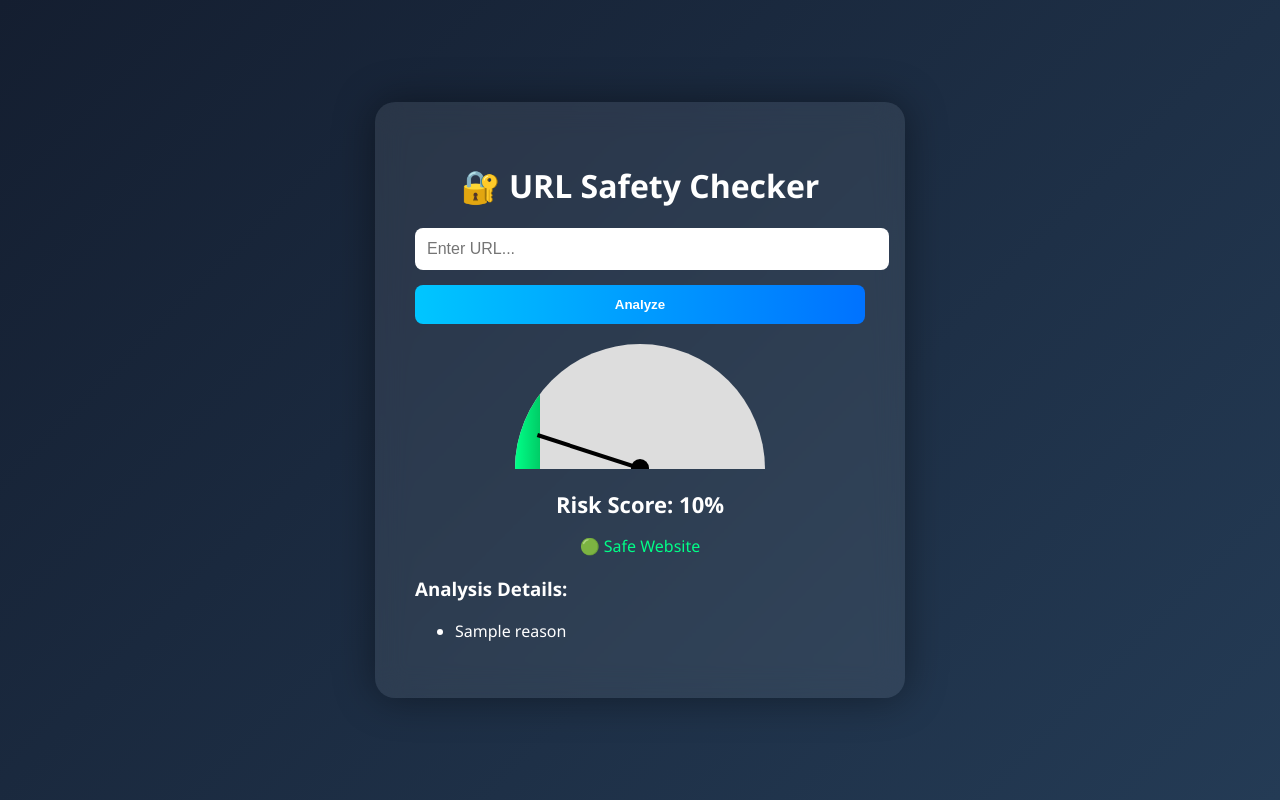
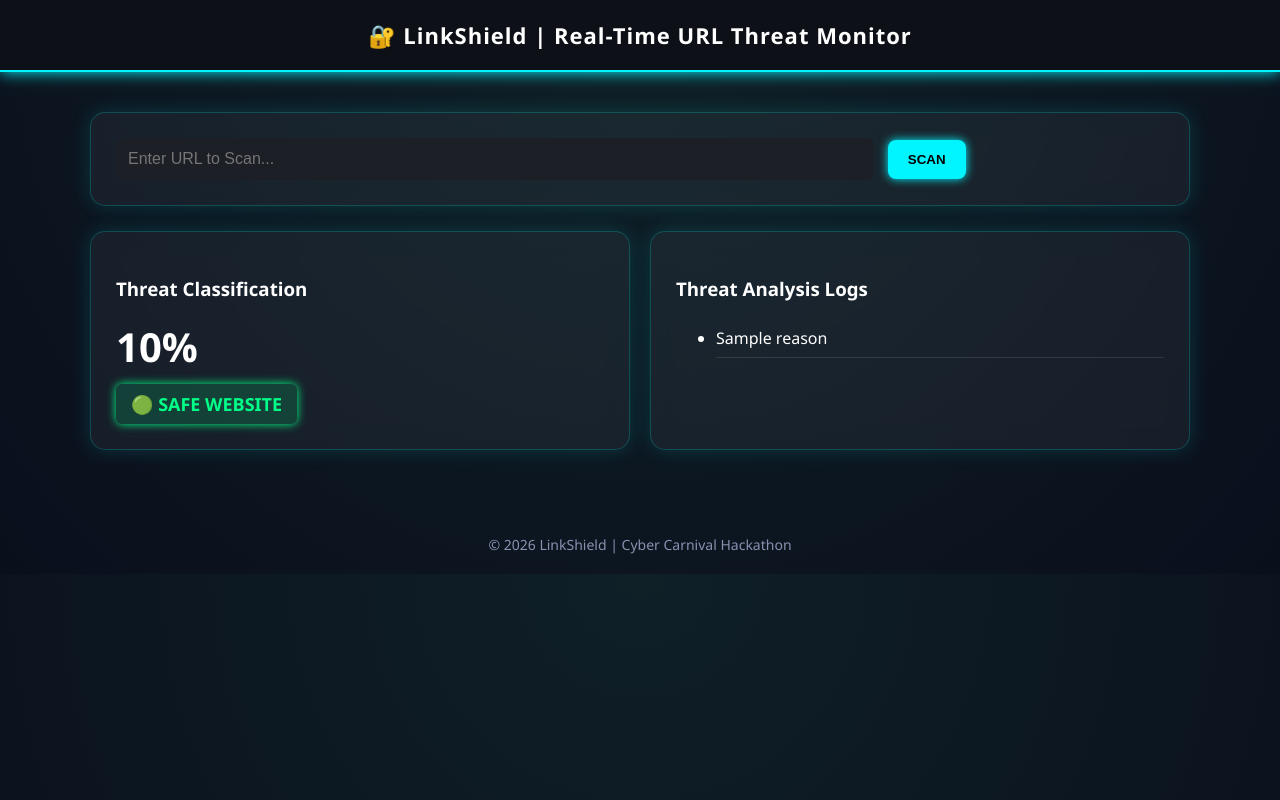
Before and after one commit to piyush10854/url-safety-checker, a Flask app: template templates/index.html in a window 1280 px wide. Run offline with Flask 3, Linux system fonts and the light colour scheme; the template is opened without the code that fills it: most values are stand-ins (such as "Sample title", 1, 10 or a date in 2020).

Commit message:
first commit

```diff
--- a/app.py
+++ b/app.py
@@ -48,4 +48,4 @@ def home():
 
 
 if __name__ == "__main__":
-    app.run(debug=True)
+    app.run()
--- a/static/style.css
+++ b/static/style.css
@@ -1,102 +1,126 @@
 body {
     margin: 0;
     font-family: 'Segoe UI', sans-serif;
-    background: linear-gradient(135deg, #141e30, #243b55);
-    display: flex;
-    justify-content: center;
-    align-items: center;
-    min-height: 100vh;
-    color: white;
+    background: radial-gradient(circle at top, #0f2027, #0a0f1c);
+    color: #ffffff;
 }
 
-.container {
-    background: rgba(255, 255, 255, 0.08);
-    padding: 40px;
-    border-radius: 20px;
-    backdrop-filter: blur(15px);
-    width: 450px;
+/* Header */
+.navbar {
+    padding: 20px;
     text-align: center;
-    box-shadow: 0 0 40px rgba(0,0,0,0.4);
+    font-size: 22px;
+    font-weight: bold;
+    background: #0d1117;
+    border-bottom: 2px solid #00f5ff;
+    letter-spacing: 1px;
+    box-shadow: 0 0 15px #00f5ff;
 }
 
+/* Container */
+.container {
+    width: 90%;
+    max-width: 1100px;
+    margin: 40px auto;
+}
+
+/* Glass Card */
+.card {
+    background: rgba(255, 255, 255, 0.05);
+    padding: 25px;
+    border-radius: 15px;
+    backdrop-filter: blur(12px);
+    border: 1px solid rgba(0, 255, 255, 0.2);
+    box-shadow: 0 0 20px rgba(0, 255, 255, 0.15);
+    margin-bottom: 25px;
+}
+
+/* Input */
 input {
-    width: 100%;
+    width: 70%;
     padding: 12px;
     border-radius: 8px;
     border: none;
-    margin-bottom: 15px;
+    background: #1c1f26;
+    color: white;
     font-size: 16px;
+    outline: none;
 }
 
 button {
-    width: 100%;
-    padding: 12px;
+    padding: 12px 20px;
     border-radius: 8px;
     border: none;
     font-weight: bold;
     cursor: pointer;
-    background: linear-gradient(90deg, #00c6ff, #0072ff);
-    color: white;
+    background: #00f5ff;
+    color: #000;
+    margin-left: 10px;
     transition: 0.3s;
+    box-shadow: 0 0 10px #00f5ff;
 }
 
 button:hover {
     transform: scale(1.05);
+    box-shadow: 0 0 20px #00f5ff;
 }
 
-.gauge {
-    position: relative;
-    width: 250px;
-    height: 125px;
-    margin: 20px auto;
-    border-radius: 250px 250px 0 0;
-    background: #ddd;
-    overflow: hidden;
+/* Grid */
+.result-grid {
+    display: grid;
+    grid-template-columns: 1fr 1fr;
+    gap: 20px;
 }
 
-.gauge-fill {
-    position: absolute;
-    bottom: 0;
-    left: 0;
-    height: 100%;
-    width: 0%;
-    border-radius: 250px 250px 0 0;
-    transition: width 1s ease-in-out;
-}
-
-.needle {
-    position: absolute;
-    bottom: 0;
-    left: 50%;
-    width: 4px;
-    height: 110px;
-    background: black;
-    transform-origin: bottom center;
-    transform: rotate(-90deg);
-    transition: transform 1s ease-in-out;
-}
-
-.gauge-center {
-    position: absolute;
-    bottom: -8px;
-    left: 50%;
-    transform: translateX(-50%);
-    width: 18px;
-    height: 18px;
-    background: black;
-    border-radius: 50%;
-}
-
-.score-text {
-    font-size: 22px;
+/* Risk Meter */
+.risk-score {
+    font-size: 40px;
     font-weight: bold;
 }
 
-.safe { color: #00ff88; }
-.warning { color: #ffcc00; }
-.danger { color: #ff4d4d; }
+/* Status */
+.status {
+    font-size: 18px;
+    font-weight: bold;
+    padding: 8px 15px;
+    border-radius: 6px;
+    display: inline-block;
+    margin-top: 10px;
+}
 
-.reasons {
-    text-align: left;
-    margin-top: 15px;
+.safe {
+    background: rgba(0,255,136,0.15);
+    color: #00ff88;
+    box-shadow: 0 0 10px #00ff88;
 }
+
+.warning {
+    background: rgba(255,204,0,0.15);
+    color: #ffcc00;
+    box-shadow: 0 0 10px #ffcc00;
+}
+
+.danger {
+    background: rgba(255,0,0,0.15);
+    color: #ff4d4d;
+    box-shadow: 0 0 15px #ff0000;
+}
+
+/* Threat Log */
+.logs {
+    max-height: 200px;
+    overflow-y: auto;
+}
+
+.logs li {
+    padding: 8px 0;
+    border-bottom: 1px solid rgba(255,255,255,0.1);
+}
+
+/* Footer */
+.footer {
+    text-align: center;
+    padding: 20px;
+    color: #8892b0;
+    font-size: 14px;
+}
--- a/templates/index.html
+++ b/templates/index.html
@@ -6,43 +6,38 @@
 </head>
 <body>
 
+<div class="navbar">
+    🔐 LinkShield | Real-Time URL Threat Monitor
+</div>
+
 <div class="container">
-    <h1>🔐 URL Safety Checker</h1>
 
-    <form method="POST">
-        <input type="text" name="url" placeholder="Enter URL..." required>
-        <button type="submit">Analyze</button>
-    </form>
+    <div class="card">
+        <form method="POST">
+            <input type="text" name="url" placeholder="Enter URL to Scan..." required>
+            <button type="submit">SCAN</button>
+        </form>
+    </div>
 
     {% if score is not none %}
+    <div class="result-grid">
 
-    <div class="result-box">
+        <div class="card">
+            <h3>Threat Classification</h3>
+            <div class="risk-score">{{ score }}%</div>
 
-        <div class="gauge-container">
-            <div class="gauge">
-                <div class="gauge-fill" data-score="{{ score }}"></div>
-                <div class="needle" id="needle"></div>
-                <div class="gauge-center"></div>
-            </div>
-
-            <div class="score-text">
-                Risk Score: <span id="score-number">0</span>%
-            </div>
-        </div>
-
-        <div class="status-text">
             {% if score < 30 %}
-                <p class="safe">🟢 Safe Website</p>
+                <div class="status safe">🟢 SAFE WEBSITE</div>
             {% elif score < 70 %}
-                <p class="warning">🟡 Suspicious Website</p>
+                <div class="status warning">🟡 SUSPICIOUS WEBSITE</div>
             {% else %}
-                <p class="danger">🔴 High Risk Website</p>
+                <div class="status danger">🔴 HIGH RISK WEBSITE</div>
             {% endif %}
         </div>
 
-        <div class="reasons">
-            <h3>Analysis Details:</h3>
-            <ul>
+        <div class="card">
+            <h3>Threat Analysis Logs</h3>
+            <ul class="logs">
                 {% for reason in reasons %}
                 <li>{{ reason }}</li>
                 {% endfor %}
@@ -51,48 +46,13 @@
 
     </div>
     {% endif %}
+
 </div>
 
-<script>
-const needle = document.getElementById("needle");
-const fill = document.querySelector(".gauge-fill");
-const scoreText = document.getElementById("score-number");
+<div class="footer">
+    © 2026 LinkShield | Cyber Carnival Hackathon
+</div>
 
-if (fill) {
-    const score = parseInt(fill.getAttribute("data-score"));
-
-    // Animate counter
-    let count = 0;
-    const counter = setInterval(() => {
-        if (count >= score) {
-            clearInterval(counter);
-        } else {
-            count++;
-            scoreText.innerText = count;
-        }
-    }, 15);
-
-    // Animate fill
-    setTimeout(() => {
-        fill.style.width = score + "%";
-    }, 300);
-
-    // Rotate needle
-    const rotation = (score / 100) * 180 - 90;
-    setTimeout(() => {
-        needle.style.transform = `rotate(${rotation}deg)`;
-    }, 300);
-
-    // Dynamic color gradient
-    if (score < 30) {
-        fill.style.background = "linear-gradient(to right, #00ff88, #00cc66)";
-    } else if (score < 70) {
-        fill.style.background = "linear-gradient(to right, #ffcc00, #ff9900)";
-    } else {
-        fill.style.background = "linear-gradient(to right, #ff4d4d, #cc0000)";
-    }
-}
-</script>
 
 </body>
 </html>
```
